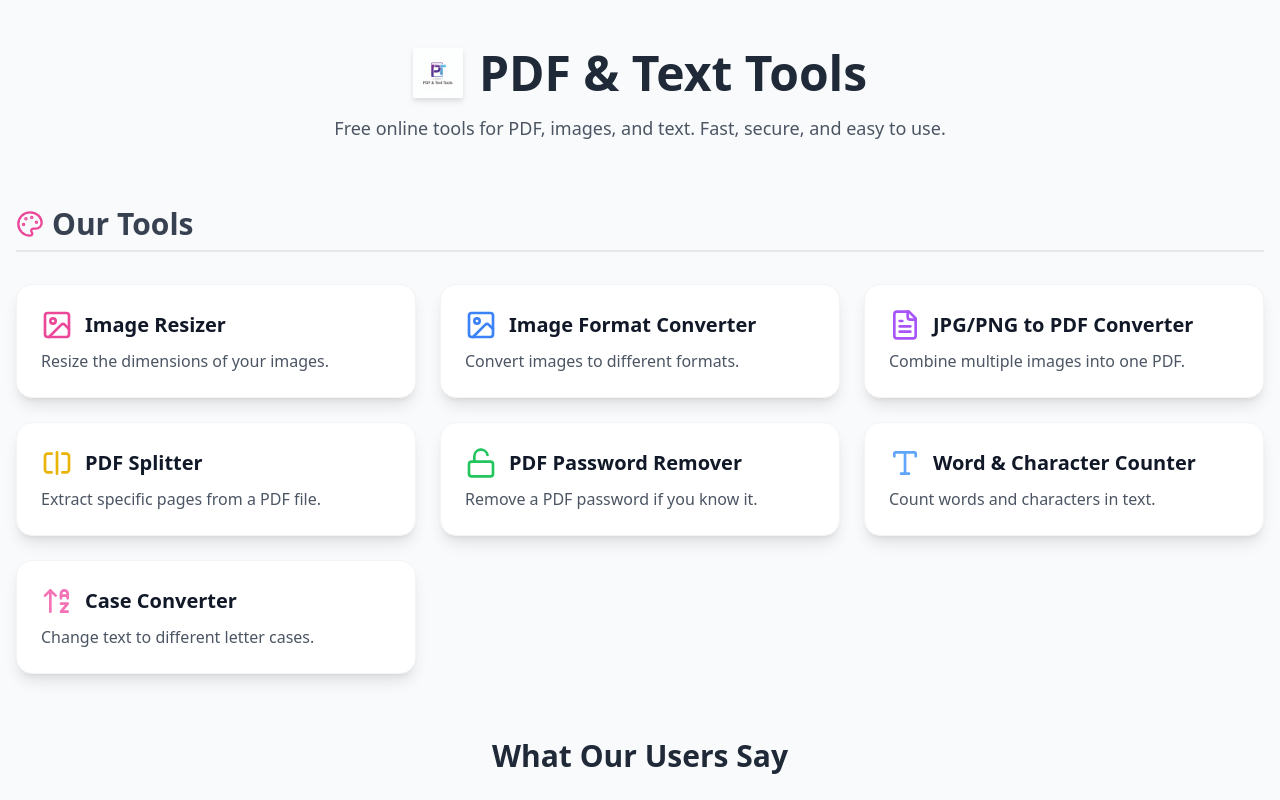
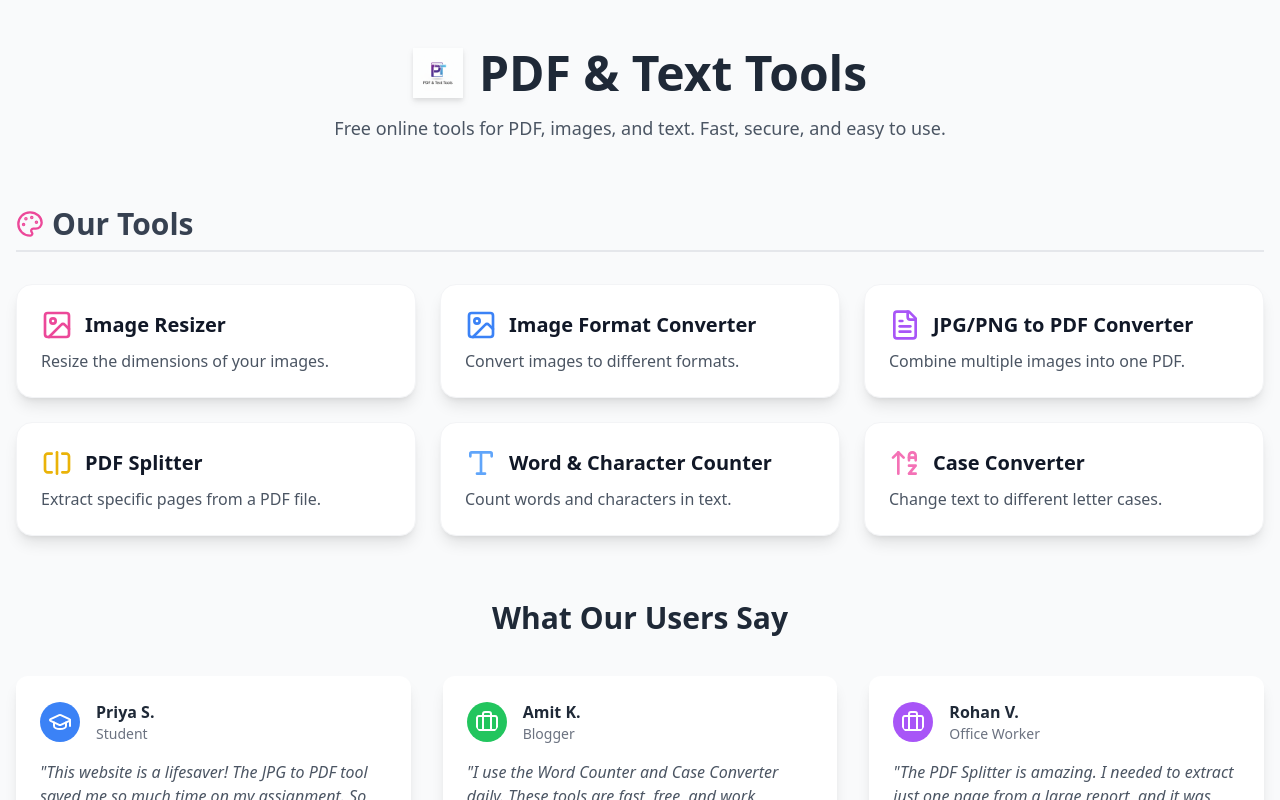
Before and after one commit to studybuild576-commits/my-tool-website, a Next.js app: page / in a window 1280 px wide. Shown: the top 800 px of the page. Built offline with nearby package versions, Linux system fonts and the light colour scheme.

Commit message:
Update page.tsx

```diff
--- a/app/page.tsx
+++ b/app/page.tsx
@@ -55,7 +55,6 @@ export default function HomePage() {
             <ToolCard href="/image-converter" title="Image Format Converter" description="Convert images to different formats." icon={<ImageIcon className="w-8 h-8 text-blue-500" />} />
             <ToolCard href="/jpg-to-pdf" title="JPG/PNG to PDF Converter" description="Combine multiple images into one PDF." icon={<FileText className="w-8 h-8 text-purple-500" />} />
             <ToolCard href="/pdf-splitter" title="PDF Splitter" description="Extract specific pages from a PDF file." icon={<SplitSquareHorizontal className="w-8 h-8 text-yellow-500" />} />
-            <ToolCard href="/pdf-unlocker" title="PDF Password Remover" description="Remove a PDF password if you know it." icon={<Unlock className="w-8 h-8 text-green-500" />} />
             <ToolCard href="/word-counter" title="Word & Character Counter" description="Count words and characters in text." icon={<Type className="w-8 h-8 text-blue-400" />} />
             <ToolCard href="/case-converter" title="Case Converter" description="Change text to different letter cases." icon={<ArrowUpAZ className="w-8 h-8 text-pink-400" />} />
           </div>
```
